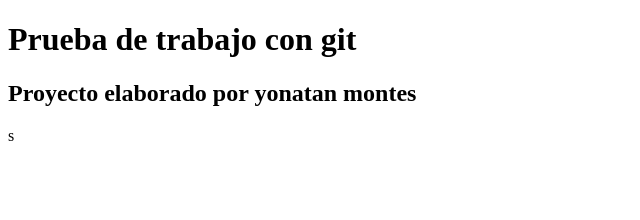
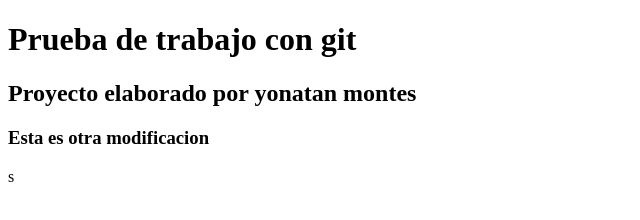
Before and after one commit to YonatanMts/prueba, a plain HTML site: page index.html in a window 1280 px wide. Shown: the whole page, without its empty margins (0-640 px from the left). Drawn offline with Linux system fonts and the light colour scheme.

Commit message:
otra modificacion

```diff
--- a/index.html
+++ b/index.html
@@ -9,5 +9,6 @@
 <body>
     <h1>Prueba de trabajo con git</h1>
     <h2>Proyecto elaborado por yonatan montes</h2>
+    <h3>Esta es otra modificacion</h3>
 </body>
 </html>s
```
